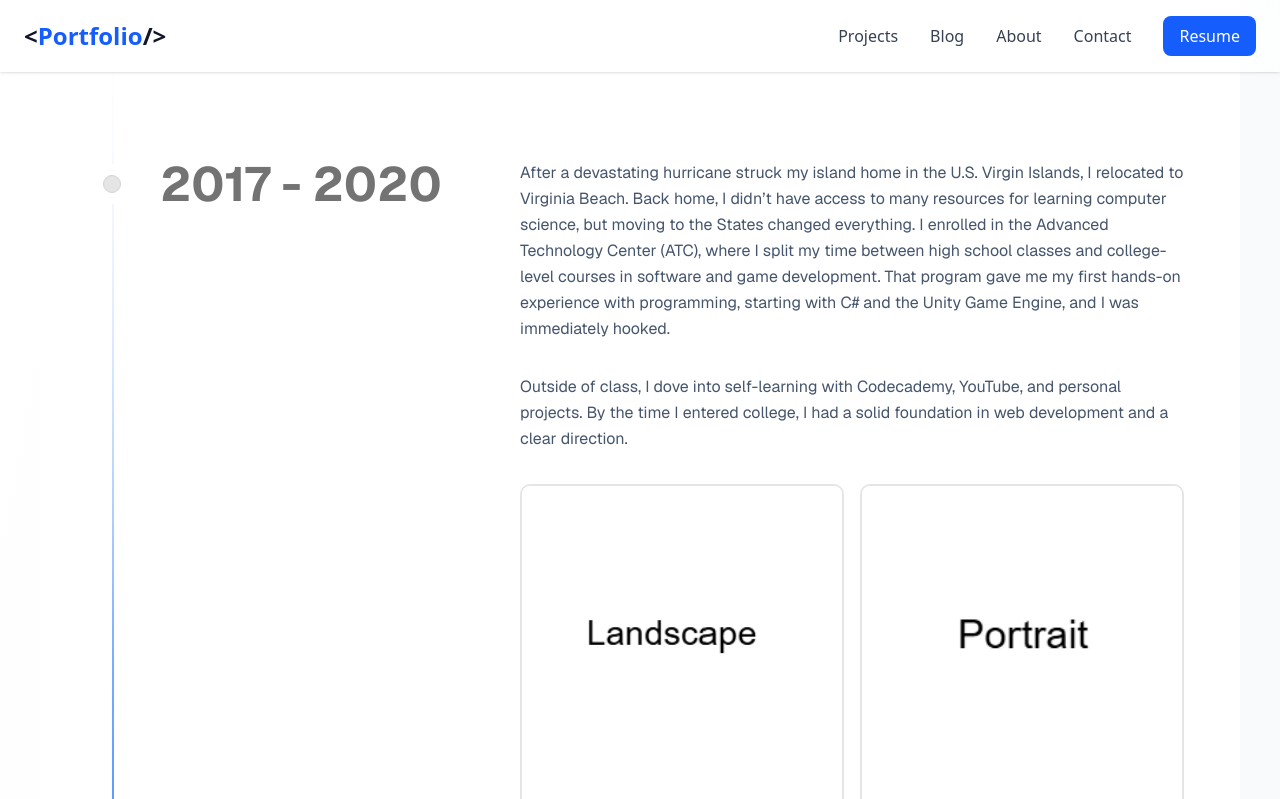
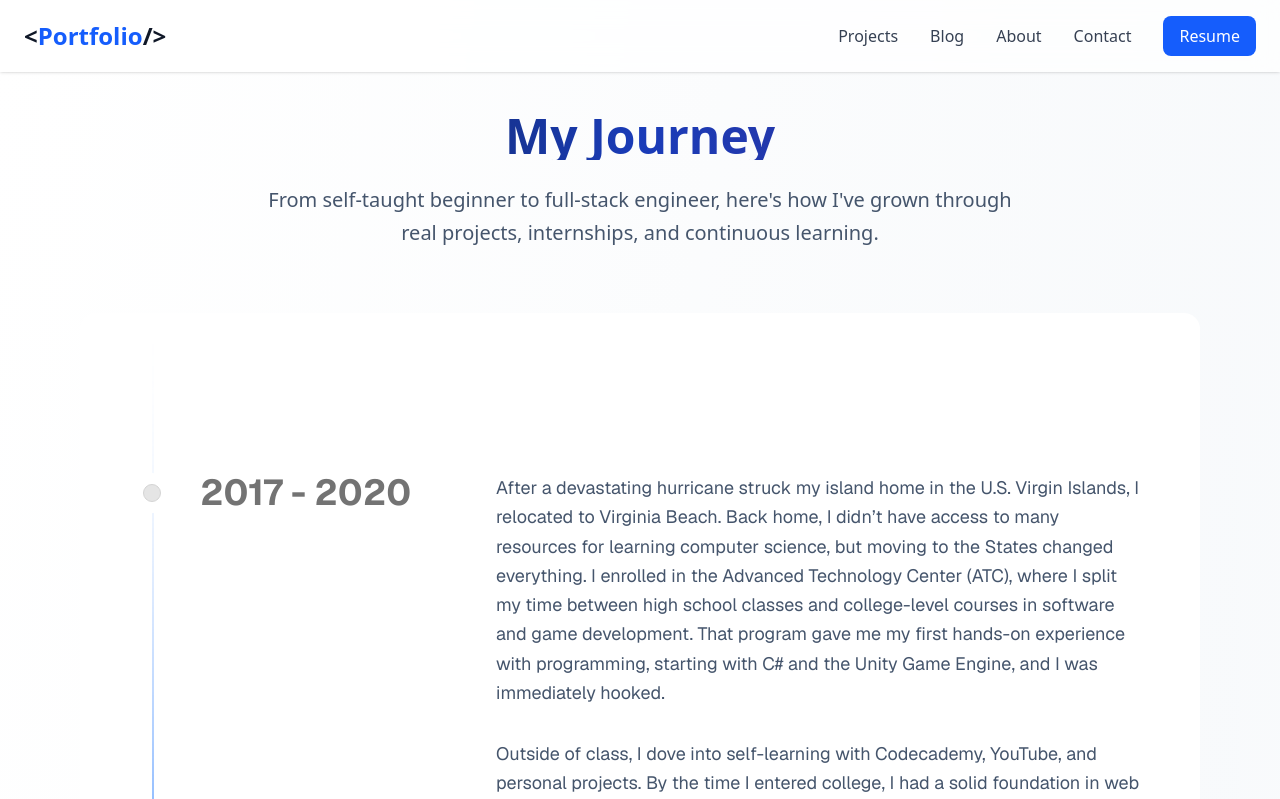
Before and after one commit to agraham02/portfolio-website, a Next.js app: page /about in a window 1280 px wide. Shown: the top 799 px of the page. Built offline with nearby package versions, Linux system fonts and the light colour scheme.

Commit message:
feat: enhance TimelineSection with animations and improved layout

```diff
--- a/src/components/about/Timeline.tsx
+++ b/src/components/about/Timeline.tsx
@@ -1,10 +1,49 @@
 import { timelineData } from "./timelineData";
 import { Timeline } from "@/components/ui/timeline";
 import ImageGrid from "@/components/ui/image-grid";
+import { motion } from "framer-motion";
 
 export default function TimelineSection() {
+    const fadeInUp = {
+        hidden: { opacity: 0, y: 30 },
+        visible: {
+            opacity: 1,
+            y: 0,
+            transition: { duration: 0.6, ease: "easeOut" },
+        },
+    };
+
+    const staggerContainer = {
+        hidden: { opacity: 0 },
+        visible: {
+            opacity: 1,
+            transition: {
+                staggerChildren: 0.3,
+                delayChildren: 0.2,
+            },
+        },
+    };
+
     return (
-        <div className="w-full">
+        <motion.section
+            className="py-20 md:py-28 bg-gradient-to-br from-white via-slate-50 to-blue-50/30 dark:from-slate-900 dark:via-slate-800 dark:to-blue-950/30"
+            initial="hidden"
+            whileInView="visible"
+            viewport={{ once: true, margin: "-100px" }}
+            variants={staggerContainer}
+        >
+            <div className="max-w-6xl mx-auto md:px-4">
+                <motion.div className="text-center mb-16" variants={fadeInUp}>
+                    <h2 className="text-3xl md:text-4xl lg:text-5xl font-bold bg-gradient-to-r from-slate-900 via-blue-800 to-indigo-900 dark:from-slate-100 dark:via-blue-200 dark:to-indigo-300 bg-clip-text text-transparent mb-6">
+                        My Journey
+                    </h2>
+                    <p className="text-slate-600 dark:text-slate-300 text-lg md:text-xl max-w-3xl mx-auto leading-relaxed">
+                        From self-taught beginner to full-stack engineer, here's
+                        how I've grown through real projects, internships, and
+                        continuous learning.
+                    </p>
+                </motion.div>
+                <motion.div variants={fadeInUp} className="w-full">
                     <Timeline
                         data={timelineData.map((entry) => ({
                             title: entry.title,
@@ -13,7 +52,7 @@ export default function TimelineSection() {
                                     {entry.paragraphs.map((text, i) => (
                                         <p
                                             key={i}
-                                    className="text-slate-600 dark:text-slate-300 text-sm md:text-base font-normal mb-8 leading-relaxed whitespace-pre-line"
+                                            className="text-slate-600 dark:text-slate-300 text-xl md:text-lg font-normal mb-8 leading-relaxed whitespace-pre-line"
                                         >
                                             {text}
                                         </p>
@@ -23,6 +62,8 @@ export default function TimelineSection() {
                             ),
                         }))}
                     />
+                </motion.div>
             </div>
+        </motion.section>
     );
 }
--- a/src/components/ui/timeline.tsx
+++ b/src/components/ui/timeline.tsx
@@ -34,29 +34,29 @@ export const Timeline = ({ data }: { data: TimelineEntry[] }) => {
 
     return (
         <div
-            className="w-full bg-white dark:bg-neutral-950 font-sans md:px-10"
+            className="w-full rounded-2xl bg-white dark:bg-neutral-950 font-sans px-5 lg:px-10"
             ref={containerRef}
         >
             <div ref={ref} className="relative max-w-7xl mx-auto pb-20">
                 {data.map((item, index) => (
                     <div
                         key={index}
-                        className="flex justify-start pt-10 md:pt-40 md:gap-10"
+                        className="flex justify-start pt-14 lg:pt-40 lg:gap-10"
                     >
-                        <div className="sticky flex flex-col md:flex-row z-40 items-center top-40 self-start max-w-xs lg:max-w-sm md:w-full">
-                            <div className="h-10 absolute left-3 md:left-3 w-10 rounded-full bg-white dark:bg-black flex items-center justify-center">
+                        <div className="sticky flex flex-col lg:flex-row z-40 items-center top-40 self-start max-w-xs lg:min-w-xs lg:max-w-full">
+                            <div className="h-10 absolute left-0 lg:left-3 w-10 rounded-full bg-white dark:bg-black flex items-center justify-center">
                                 <div className="h-4 w-4 rounded-full bg-neutral-200 dark:bg-neutral-800 border border-neutral-300 dark:border-neutral-700 p-2" />
                             </div>
-                            <h3 className="hidden md:block text-xl md:pl-20 md:text-5xl font-bold text-neutral-500 dark:text-neutral-500 ">
+                            <h3 className="hidden lg:block text-2xl lg:pl-20 lg:text-4xl font-bold text-neutral-500 dark:text-neutral-500 whitespace-normal break-normal">
                                 {item.title}
                             </h3>
                         </div>
 
-                        <div className="relative pl-20 pr-4 md:pl-4 w-full">
-                            <h3 className="md:hidden block text-2xl mb-4 text-left font-bold text-neutral-500 dark:text-neutral-500">
+                        <div className="relative pl-16 md:pl-20 pr-2 lg:pl-4 lg:pr-4 w-full grow">
+                            <h3 className="lg:hidden block text-2xl md:text-4xl mb-4 text-left font-bold text-neutral-500 dark:text-neutral-500">
                                 {item.title}
                             </h3>
-                            {item.content}{" "}
+                            {item.content}
                         </div>
                     </div>
                 ))}
@@ -64,7 +64,7 @@ export const Timeline = ({ data }: { data: TimelineEntry[] }) => {
                     style={{
                         height: height + "px",
                     }}
-                    className="absolute md:left-8 left-8 top-0 overflow-hidden w-[2px] bg-[linear-gradient(to_bottom,var(--tw-gradient-stops))] from-transparent from-[0%] via-neutral-200 dark:via-neutral-700 to-transparent to-[99%]  [mask-image:linear-gradient(to_bottom,transparent_0%,black_10%,black_90%,transparent_100%)] "
+                    className="absolute lg:left-8 left-5 top-0 overflow-hidden w-[2px] bg-[linear-gradient(to_bottom,var(--tw-gradient-stops))] from-transparent from-[0%] via-neutral-200 dark:via-neutral-700 to-transparent to-[99%]  [mask-image:linear-gradient(to_bottom,transparent_0%,black_10%,black_90%,transparent_100%)] "
                 >
                     <motion.div
                         style={{
```
Lines whose indentation alone changed are shown as unchanged.
